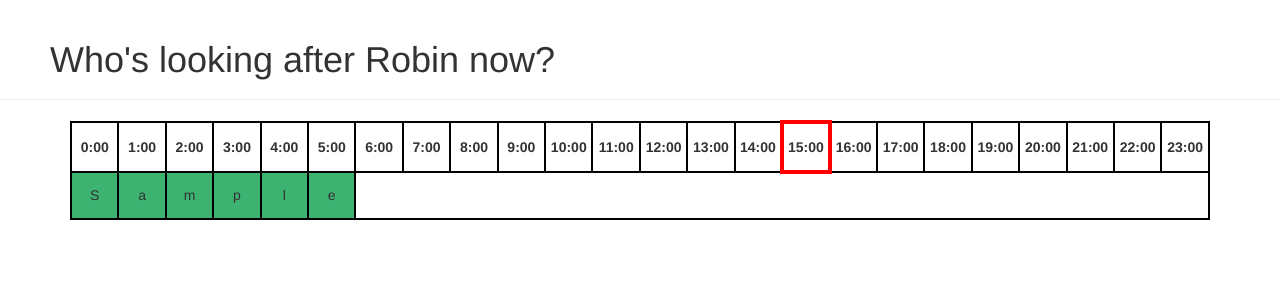
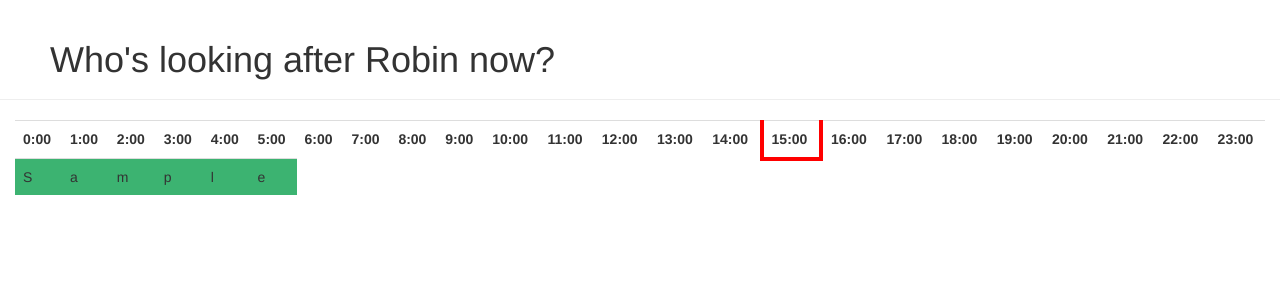
Before and after one commit to Tobio89/homeSite, a Flask app: page /schedule in a window 1280 px wide. Shown: the part 102-402 px from the top of the page. Run offline with Flask 2, Linux system fonts and the light colour scheme; tables that the repository leaves empty hold one stand-in row (values such as "Sample post"); some libraries are stand-ins or nearby versions.

Commit message:
modify schedule CSS to fit full size page

```diff
--- a/templates/schedule.html
+++ b/templates/schedule.html
@@ -24,26 +24,8 @@
 <div class="page-header" style="padding-left: 50px;">
     <h1>Who's looking after Robin now?</h1>
 </div>
-<div class="container">
+<div class="container-fluid">
     <style>
-        .schedtable {
-        height: 100px;
-        width: 100%;
-        /* border-spacing: collapse; */
-        border: 2px solid black;
-
-    }
-    th{
-        text-align: center;
-        border: 2px solid black;
-        width:4%;
-    }
-    td {
-        padding: 0;
-        text-align: center;
-        border: 2px solid black;
-        width:4%;
-    }
     .current{
        border: 4px solid red;
     }
@@ -57,16 +39,9 @@
     .both{
         background-color: mediumseagreen;
     }
-
-
-    @media screen and (max-width: 500px) {
-        table th tr td :nth-child(n+9):nth-child(n+11){
-            display: inline-block;
-        }
-
-    }
     </style>
-    <table class="schedtable">
+    <div class="table-responsive" style="overflow-x: auto;">
+    <table class="table schedtable">
         <tr>
             {% for timeHeading in timeTitle %}
                 {% if timeHeading == currentHour %}
@@ -101,6 +76,7 @@
             {% endfor %}
         </tr>
     </table>
+    </div>
 </div>
 {% endblock %}
 
```
